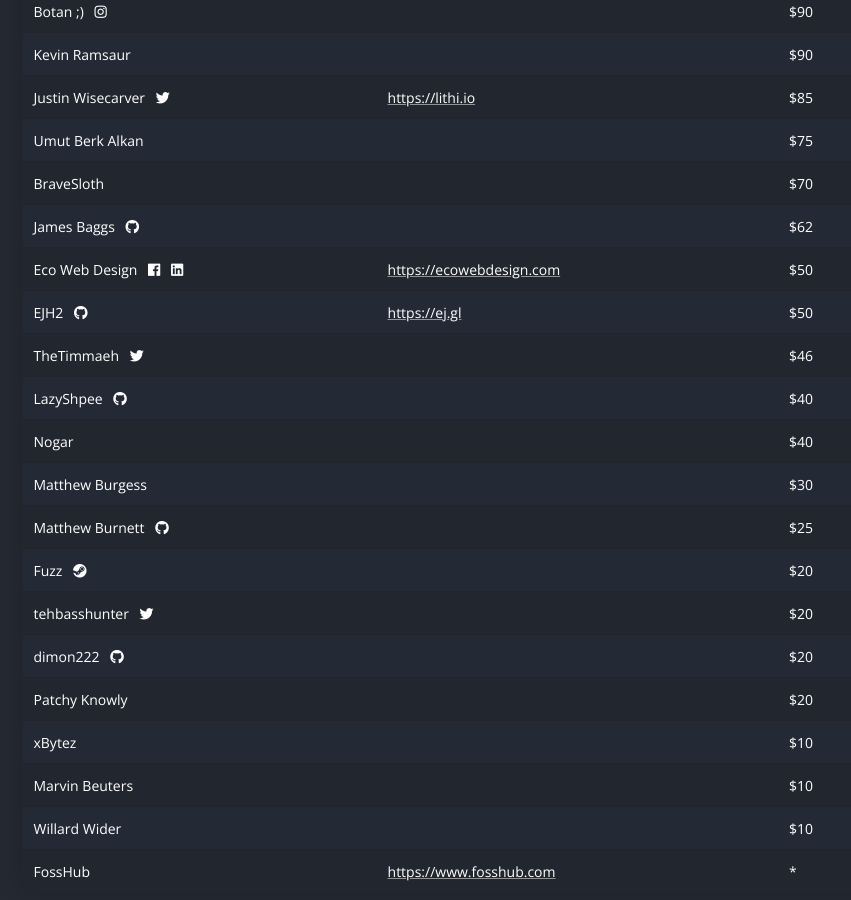
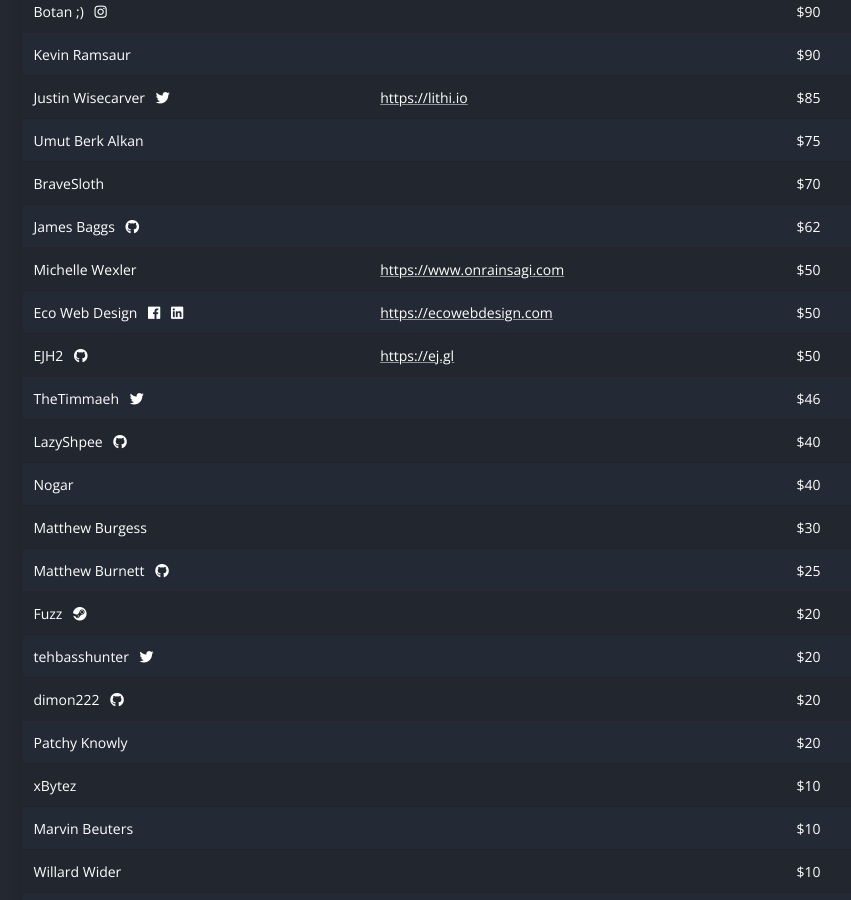
Before and after one commit to ShareX/sharex.github.io, a Jekyll site: the page built from donate/index.html, in a window 1280 px wide and 900 px high, scrolled down 1064 px. Shown: the whole window, without its empty margins (62-913 px from the left). Built offline with Jekyll 4.4.1, drawn with Linux system fonts in a browser that asks for light colours.

Commit message:
Update donators

```diff
--- a/_data/donators.yml
+++ b/_data/donators.yml
@@ -122,3 +122,7 @@
 - name: Fuzz
   steam: https://steamcommunity.com/id/SammyFuzz
   amount: 20
+
+- name: Michelle Wexler
+  website: https://www.onrainsagi.com
+  amount: 50
```
